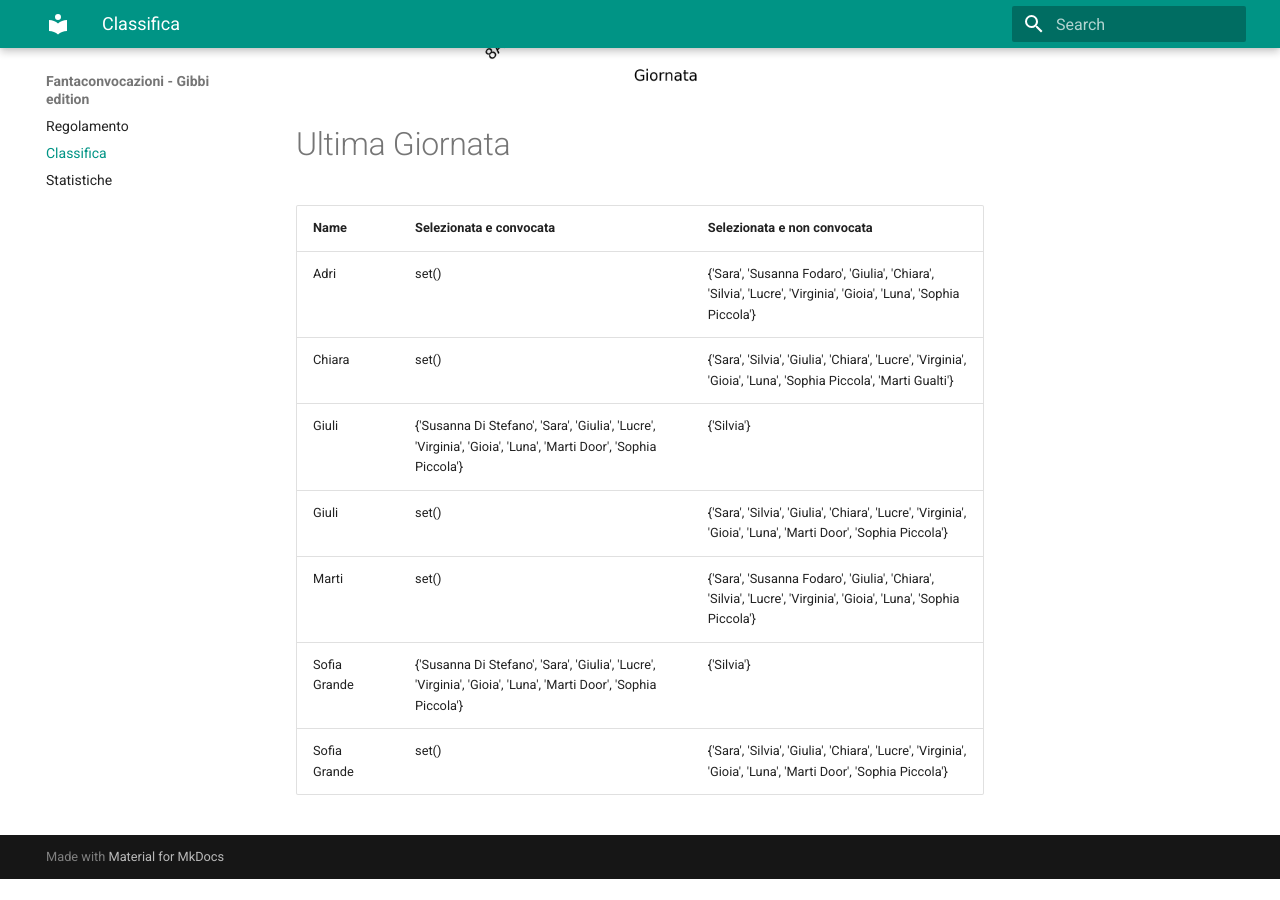
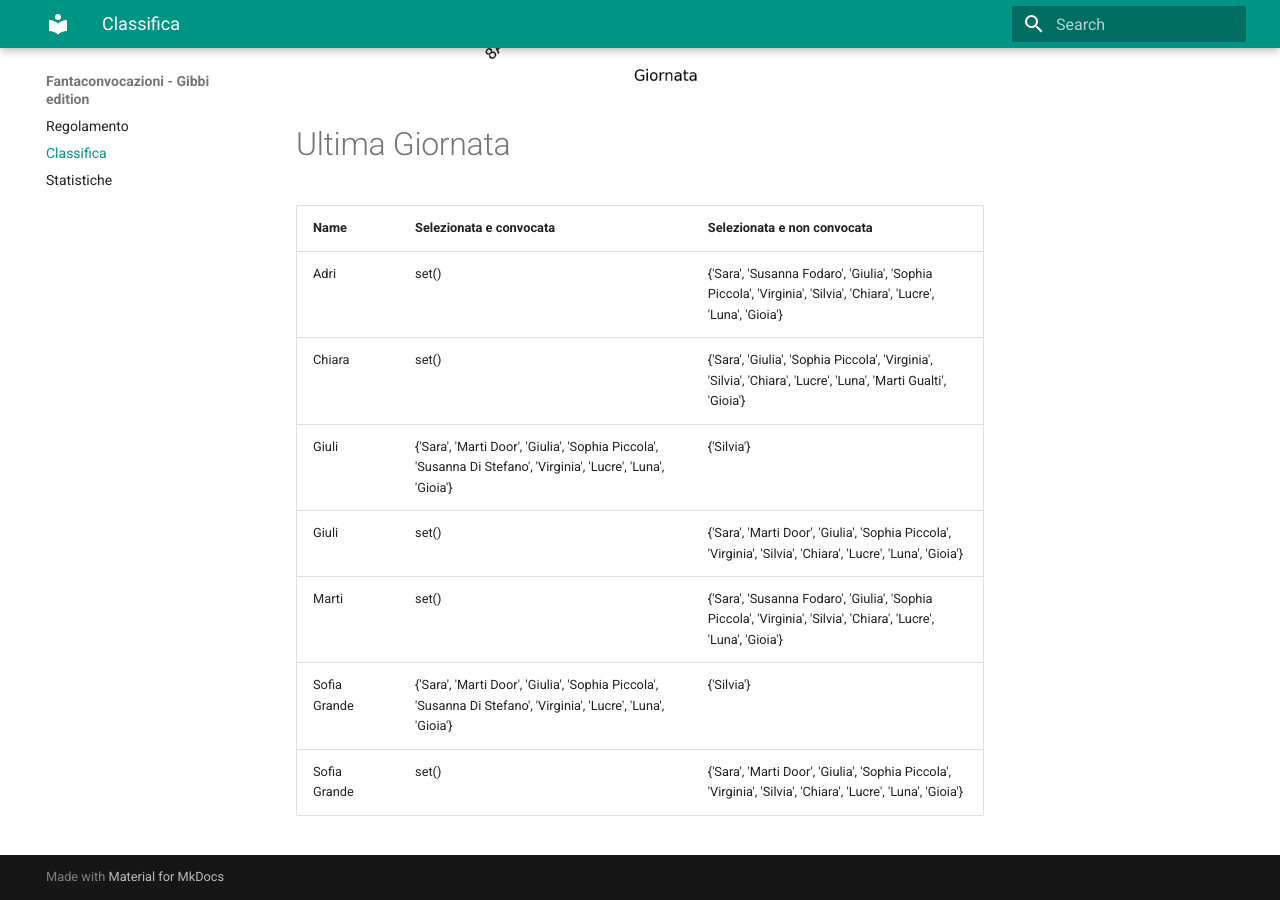
Before and after one commit to martinig94/fantagibbi, an MkDocs documentation site: the page built from docs/Classifica.md, in a window 1280 px wide and 900 px high, scrolled down 1024 px. Built offline with MkDocs 1.6.1 and Material for MkDocs 9.7.7, drawn with Linux system fonts in a browser that asks for light colours; before the commit the page ends 1903 px from its top, so only the background shows below that.

Commit message:
Auto-update from main.py

```diff
--- a/docs/Classifica.md
+++ b/docs/Classifica.md
@@ -18,11 +18,11 @@
 <!-- START_TABLE CORRECT -->
 | Name         | Selezionata e convocata                                                                                        | Selezionata e non convocata                                                                                      |
 |:-------------|:---------------------------------------------------------------------------------------------------------------|:-----------------------------------------------------------------------------------------------------------------|
-| Adri         | set()                                                                                                          | {'Sara', 'Susanna Fodaro', 'Giulia', 'Chiara', 'Silvia', 'Lucre', 'Virginia', 'Gioia', 'Luna', 'Sophia Piccola'} |
-| Chiara       | set()                                                                                                          | {'Sara', 'Silvia', 'Giulia', 'Chiara', 'Lucre', 'Virginia', 'Gioia', 'Luna', 'Sophia Piccola', 'Marti Gualti'}   |
-| Giuli        | {'Susanna Di Stefano', 'Sara', 'Giulia', 'Lucre', 'Virginia', 'Gioia', 'Luna', 'Marti Door', 'Sophia Piccola'} | {'Silvia'}                                                                                                       |
-| Giuli        | set()                                                                                                          | {'Sara', 'Silvia', 'Giulia', 'Chiara', 'Lucre', 'Virginia', 'Gioia', 'Luna', 'Marti Door', 'Sophia Piccola'}     |
-| Marti        | set()                                                                                                          | {'Sara', 'Susanna Fodaro', 'Giulia', 'Chiara', 'Silvia', 'Lucre', 'Virginia', 'Gioia', 'Luna', 'Sophia Piccola'} |
-| Sofia Grande | {'Susanna Di Stefano', 'Sara', 'Giulia', 'Lucre', 'Virginia', 'Gioia', 'Luna', 'Marti Door', 'Sophia Piccola'} | {'Silvia'}                                                                                                       |
-| Sofia Grande | set()                                                                                                          | {'Sara', 'Silvia', 'Giulia', 'Chiara', 'Lucre', 'Virginia', 'Gioia', 'Luna', 'Marti Door', 'Sophia Piccola'}     |
+| Adri         | set()                                                                                                          | {'Sara', 'Susanna Fodaro', 'Giulia', 'Sophia Piccola', 'Virginia', 'Silvia', 'Chiara', 'Lucre', 'Luna', 'Gioia'} |
+| Chiara       | set()                                                                                                          | {'Sara', 'Giulia', 'Sophia Piccola', 'Virginia', 'Silvia', 'Chiara', 'Lucre', 'Luna', 'Marti Gualti', 'Gioia'}   |
+| Giuli        | {'Sara', 'Marti Door', 'Giulia', 'Sophia Piccola', 'Susanna Di Stefano', 'Virginia', 'Lucre', 'Luna', 'Gioia'} | {'Silvia'}                                                                                                       |
+| Giuli        | set()                                                                                                          | {'Sara', 'Marti Door', 'Giulia', 'Sophia Piccola', 'Virginia', 'Silvia', 'Chiara', 'Lucre', 'Luna', 'Gioia'}     |
+| Marti        | set()                                                                                                          | {'Sara', 'Susanna Fodaro', 'Giulia', 'Sophia Piccola', 'Virginia', 'Silvia', 'Chiara', 'Lucre', 'Luna', 'Gioia'} |
+| Sofia Grande | {'Sara', 'Marti Door', 'Giulia', 'Sophia Piccola', 'Susanna Di Stefano', 'Virginia', 'Lucre', 'Luna', 'Gioia'} | {'Silvia'}                                                                                                       |
+| Sofia Grande | set()                                                                                                          | {'Sara', 'Marti Door', 'Giulia', 'Sophia Piccola', 'Virginia', 'Silvia', 'Chiara', 'Lucre', 'Luna', 'Gioia'}     |
 <!-- END_TABLE CORRECT -->
```
